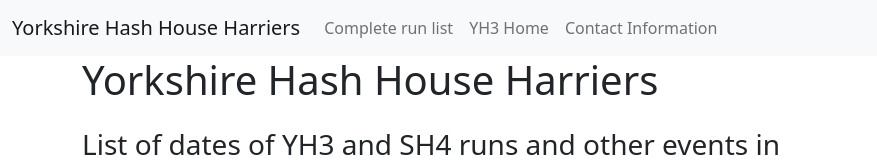
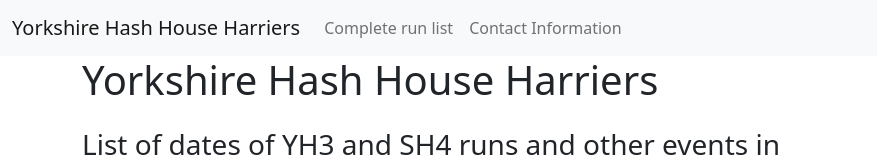
Before and after one commit to rapunzelnashhash/UK-Nash-Hash-2023, a website: page src/complete.html in a window 1280 px wide. Shown: the top 160 px of the page, without its empty margins (0-877 px from the left). Drawn offline with nearby package versions, Linux system fonts and the light colour scheme.

Commit message:
Get rid of redundant home tab link.

```diff
--- a/src/complete.html
+++ b/src/complete.html
@@ -31,9 +31,6 @@
         </li>
         -->
         <li class="nav-item">
-          <a class="nav-link" href="index.html">YH3 Home</a>
-        </li>
-        <li class="nav-item">
           <a class="nav-link" href="contact.html">Contact Information</a>
         </li>
       </ul>
```
Also changed, not shown: src/contact.html (+0 -3 lines), src/index.html (+0 -3 lines).
